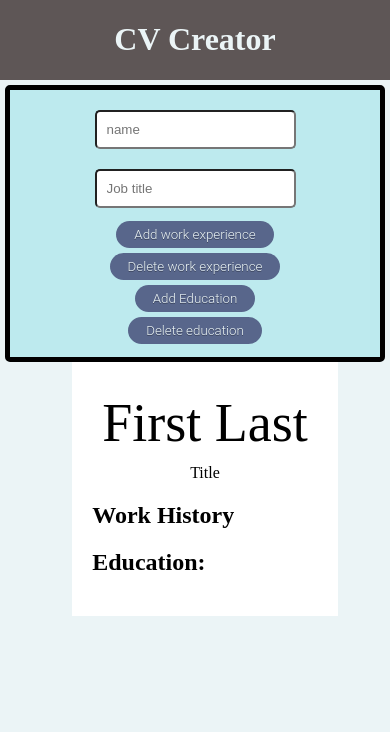
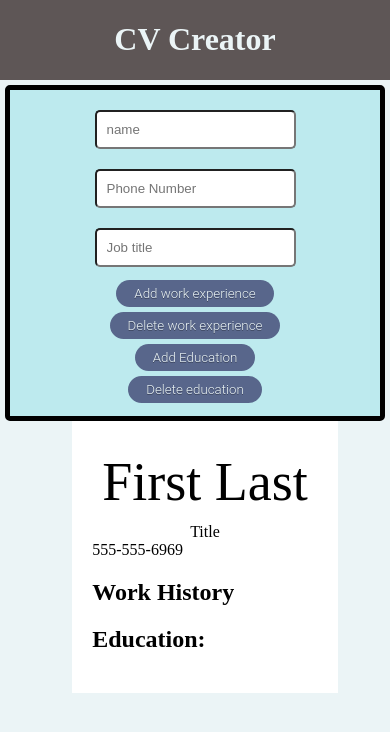
Before and after one commit to 9James9/CVMaker, a React (Create React App) app: page / in a window 390 px wide. Shown: the top 732 px of the page. Built offline with nearby package versions, Linux system fonts and the light colour scheme.

Commit message:
added phone input and display

```diff
--- a/src/components/Displays/Contact/contactdisplay.js
+++ b/src/components/Displays/Contact/contactdisplay.js
@@ -1,7 +1,11 @@
 import React from 'react';
 import './contactdisplay.css'
-const Contactdisplay = () => {
-  return <div>Contact Display</div>;
+const ContactDisplay = ({phone}) => {
+  return (
+    <div>
+      {phone ? phone : '555-555-6969'}
+    </div>
+  );
 };
 
-export default Contactdisplay;
+export default ContactDisplay;
--- a/src/components/Main/main.js
+++ b/src/components/Main/main.js
@@ -9,6 +9,8 @@ import EducationInput from "../Inputs/Education/educationinput";
 import EducationHistoryDisplay from "../Displays/Education/educationhistorydisplay";
 import NameDisplay from "../Displays/Personal/Name/namedisplay";
 import TitleDisplay from "../Displays/Personal/Title/titledisplay";
+import ContactDisplay from "../Displays/Contact/contactdisplay";
+import Contactinput from "../Inputs/Contact/contactinput";
 export function Main() {
   const [name, setName] = useState("");
   const [job, setJob] = useState("");
@@ -16,7 +18,11 @@ export function Main() {
   const [jobDisplay, setJobDisplay] = useState([]);
   const [educationHistory, setEducationHistory] = useState({ Education: "" });
   const [educationDisplay, setEducationDisplay] = useState([]);
+  const [phone, setPhone] = useState('')
 
+  const updatePhone = e => {
+    setPhone(e.target.value)
+  }
   const updateName = (e) => {
     setName(e.target.value);
   };
@@ -127,6 +133,7 @@ export function Main() {
     <div className="container">
       <div className="input-container">
         <PersonalInput setName={updateName} />
+        <Contactinput updatePhone={updatePhone}/>
         <JobInput updateJobTitle={updateJobTitle} />
         <button onClick={onAddBtnClick}>Add work experience</button>
         <button onClick={removeWorkClick}>Delete work experience</button>
@@ -138,6 +145,7 @@ export function Main() {
       <div className="output-container">
         <NameDisplay name={name} />
         <TitleDisplay title={job} />
+        <ContactDisplay phone={phone}/>
         <div className="job-workHistory-container">
           <WorkHistoryDisplay workHistory={workHistory} />
         </div>
--- a/src/components/inputs/Contact/contactinput.js
+++ b/src/components/inputs/Contact/contactinput.js
@@ -1,7 +1,11 @@
 import React from 'react';
 import './contactinput.css'
-const Contactinput = () => {
-  return <div>Contact input</div>;
+const Contactinput = ({updatePhone}) => {
+  return (
+    <div>
+      <input type="number" placeholder='Phone Number' onChange={(e) => {updatePhone(e)}}></input>
+    </div>
+  );
 };
 
 export default Contactinput;
```
